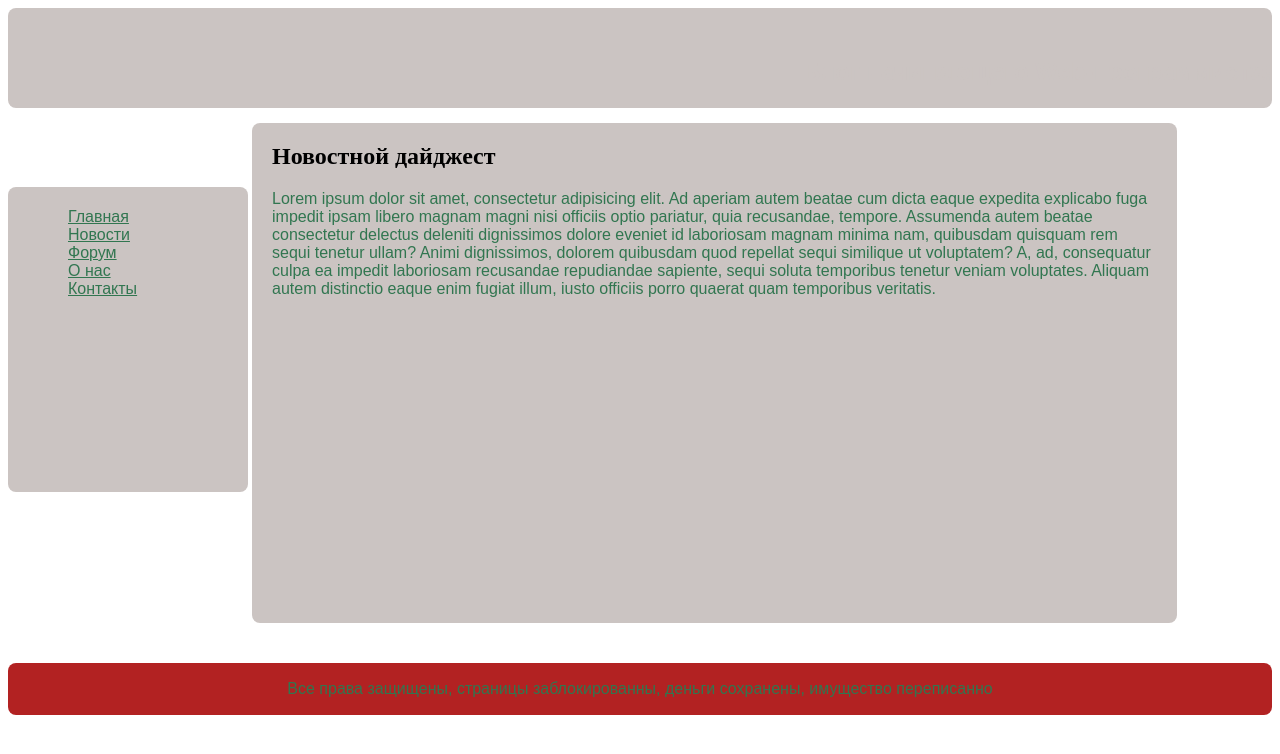
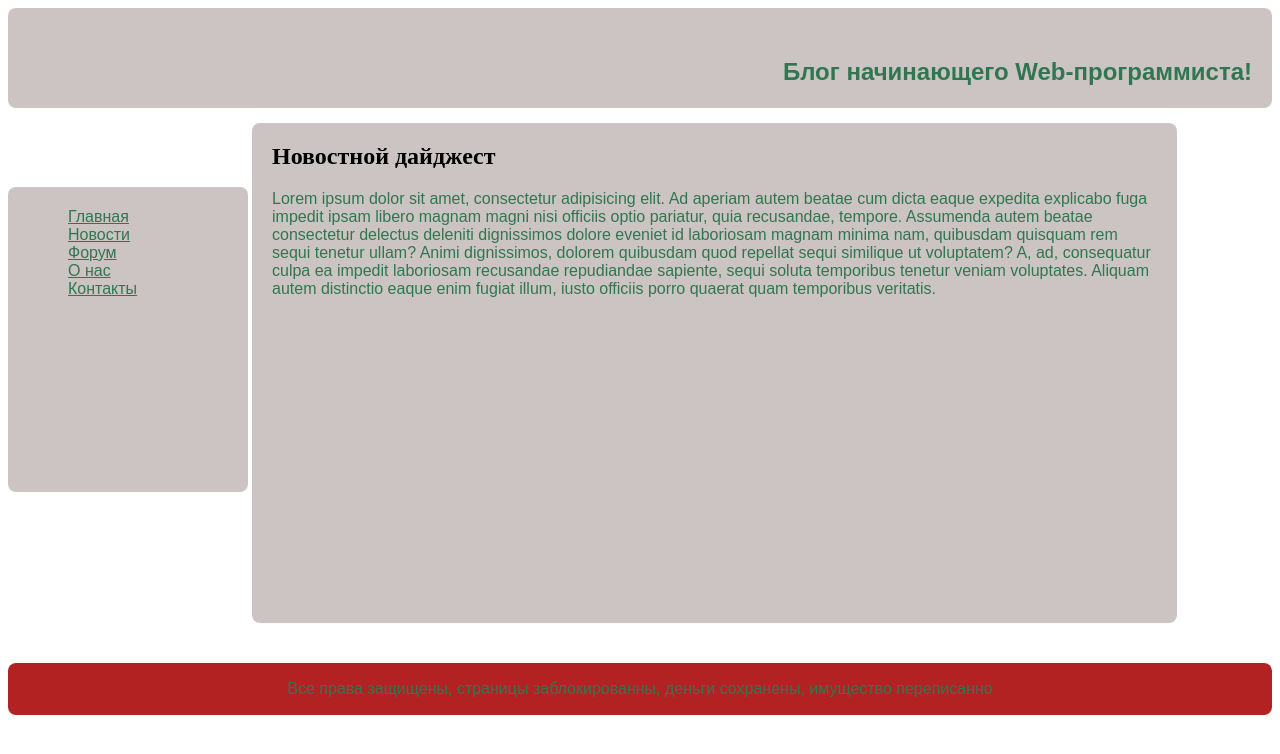
Before and after one commit to Clinxy/sosipiska, a plain HTML site: page index.html in a window 1280 px wide. Drawn offline with Linux system fonts and the light colour scheme.

Commit message:
new style

```diff
--- a/css/style.css
+++ b/css/style.css
@@ -8,10 +8,10 @@ header {
 
 #h1 {
     padding-top: 50px;
-    padding-right: auto;
+    padding-right: 20px;
     font-size: 24px;
     font-family: sans-serif;
-    color: #cbc4c2;
+    color: #317650;
     text-align: right;
 }
 
--- a/style.css
+++ /dev/null
@@ -1,43 +0,0 @@
-body    {
-
-}
-
-header {
-    border: 3px;
-    border-radius: 8px;
-    background-color: cornflowerblue;
-    width: auto;
-    height: 33%;
-}
-
-#h1{
-    text-align: right;
-    vertical-align: bottom;
-    color: #ffffff;
-    font-family: "Arial Black" sans-serif;
-    font-size: 18px;
-}
-
-main    {
-
-}
-
-aside {
-
-}
-
-aside nav {
-
-}
-
-aside nav ul {
-
-}
-
-section{
-
-}
-
-footer {
-
-}
```
